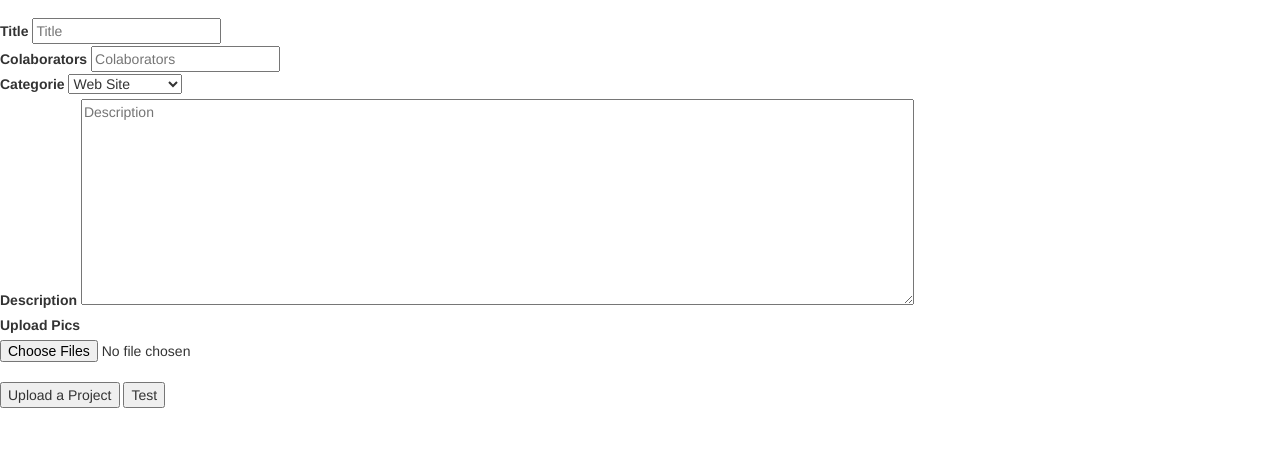
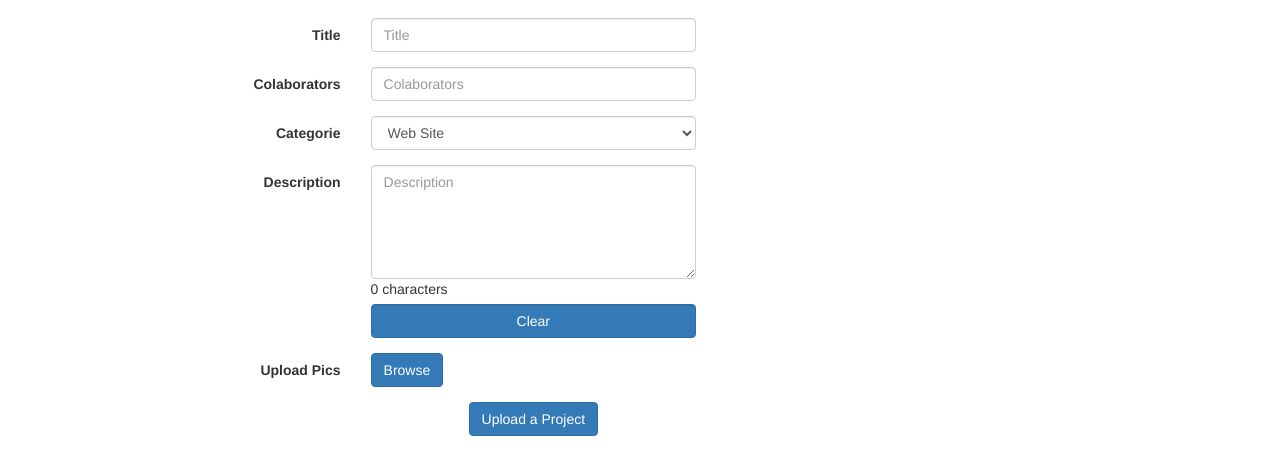
Before and after one commit to ProjectUp/test_2, a website: page private/ProfPage/Project.html in a window 1280 px wide. Shown: the part 59-534 px from the top of the page. Drawn offline with Linux system fonts and the light colour scheme; no server answers.

Commit message:
Add files via upload

```diff
--- a/private/ProfPage/Project.html
+++ b/private/ProfPage/Project.html
@@ -21,6 +21,12 @@
         li:hover {
             background-color: #0affb3;
         }
+
+        .form-actions {
+            margin: 0;
+            background-color: transparent;
+            text-align: center;
+        }
     </style>
 </head>
 <body>
@@ -38,15 +44,25 @@
         </nav>
     </header>
 </div>
-<form onsubmit="return false">
-    <label for="title">Title</label>
-    <input type="text" id="title" required placeholder="Title"/>
-    <br>
-    <label for="colabs">Colaborators</label>
-    <input type="text" id="colabs" placeholder="Colaborators"/>
-    <br>
-    <label for="categ">Categorie</label>
-    <select name="categories" id="categ" required>
+<div>
+<form onsubmit="return false" class="form-horizontal col-sm-10">
+    <div class="form-group">
+    <label for="title" class="control-label col-sm-2 col-md-4">Title</label>
+        <div class="col-sm-10 col-md-4">
+    <input type="text" id="title" placeholder="Title" class="form-control" onclick="$('#titlealerts').html('')"/>
+            <div id="titlealerts"></div>
+        </div>
+    </div>
+    <div class="form-group">
+    <label for="colabs" class="control-label col-sm-2 col-md-4">Colaborators</label>
+        <div class="col-sm-10 col-md-4">
+    <input type="text" id="colabs" placeholder="Colaborators" class="form-control"/>
+        </div>
+    </div>
+    <div class="form-group">
+    <label for="categ" class="control-label col-sm-2 col-md-4">Categorie</label>
+        <div class="col-sm-10 col-md-4">
+    <select name="categories" id="categ" class="form-control">
         <option value="Web Sites">Web Site</option>
         <option value="Blogs">Blog</option>
         <optgroup label="Mobile Applications">
@@ -60,20 +76,34 @@
         </optgroup>
         <option value="Other">Other</option>
     </select>
-    <br>
-    <label for="descr">Description</label>
-    <textarea name="description" id="descr" cols="100" rows="10" placeholder="Description"></textarea>
-    <br>
-    <label for="pics">Upload Pics</label>
-    <input type="file" accept="image/*" multiple id="pics"/>
-    <br>
-    <button>Upload a Project</button>
-    <button id="test">Test</button>
+        </div>
+    </div>
+    <div class="form-group">
+    <label for="descr" class="control-label col-sm-2 col-md-4">Description</label>
+        <div class="col-sm-10 col-md-4">
+    <textarea name="description" id="descr" cols="10" rows="5" placeholder="Description" class="form-control"></textarea>
+            <span id="count">0 characters</span>
+            <button class="form-control btn btn-primary" id="clear" style="margin-top: 5px">Clear</button>
+        </div>
+        </div>
+    <div class="form-group">
+    <label for="pics" class="control-label col-sm-2 col-md-4">Upload Pics</label>
+        <div class="col-sm-10 col-md-4">
+            <label class="btn btn-primary btn-file">
+                Browse <input type="file" accept="image/*" multiple id="pics" class="form-control" style="display: none"/>
+            </label>
+            <span id="choice"></span>
+        </div>
+    </div>
+    <div class="form-actions">
+        <button class="btn btn-primary" id="test">Upload a Project</button>
+    </div>
 </form>
+</div>
 <script src="/jquery.js"></script>
+<script src="/Boot/js/bootstrap.min.js"></script>
 <script>
     'use strict';
-
     $(document).ready(function ($) {
         $.ajax({
             type:"GET",
@@ -89,10 +119,31 @@ $(document).ready(function ($) {
         const $colabs = $('#colabs');
         const $categ = $('#categ');
         const $desc = $('#descr');
+        const $images = $('#pics');
         const formData = new FormData();
+        $('#clear').on('click', function () {
+           $desc.val('');
+           $('#count').html('0 characters');
+        });
+        $desc.on('keyup', function () {
+           $('#count').html($desc.val().length  + ' characters');
+        });
+        $images.on('change', function () {
+            const size = $images[0].files.length;
+            console.log(size);
+            if (size !== 0) {
+                if (size === 1) {
+                    $('#choice').html('').append($images[0].files[0].name);
+                } else {
+                    $('#choice').html('').append(size + ' files');
+                }
+            } else {
+                $('#choice').html('');
+            }
+        });
         $('#test').on('click', function () {
-        const $pics = $('#pics')[0].files;
-        const currentTitle = $title.val().length < 6 && $title.val().length > 0 ? alert ("The title should be at least 6 characters long") : $title.val();
+            const $pics = $images[0].files;
+            const currentTitle = $title.val().length === 0 ? undefined : $title.val();
             const currentColabs = $colabs.val();
             const  currentCateg = $categ.val();
             const currentDesc = $desc.val();
@@ -132,8 +183,8 @@ $(document).ready(function ($) {
                                 }
                             })
                         } else if (e === 'Project already exists'){
-                        alert('project already exists');
-                        window.location.reload();
+                            //alert('project already exists');
+                            $('#titlealerts').html('').append('<div class="alert alert-danger alert-dismissible"><strong>Project Already Exists. Please Choose Different Title</strong></div>')
                         }
                     },
                     error: function (e) {
@@ -142,11 +193,11 @@ $(document).ready(function ($) {
                         window.location.reload();
                     }
                 })
+            } else {
+                $('#titlealerts').html('').append('<div class="alert alert-danger alert-dismissible"><strong>The Title Must Not Be Empty</strong></div>')
             }
         });
     });
-
-
     </script>
 </body>
 </html>
```
Lines whose indentation alone changed are shown as unchanged.
